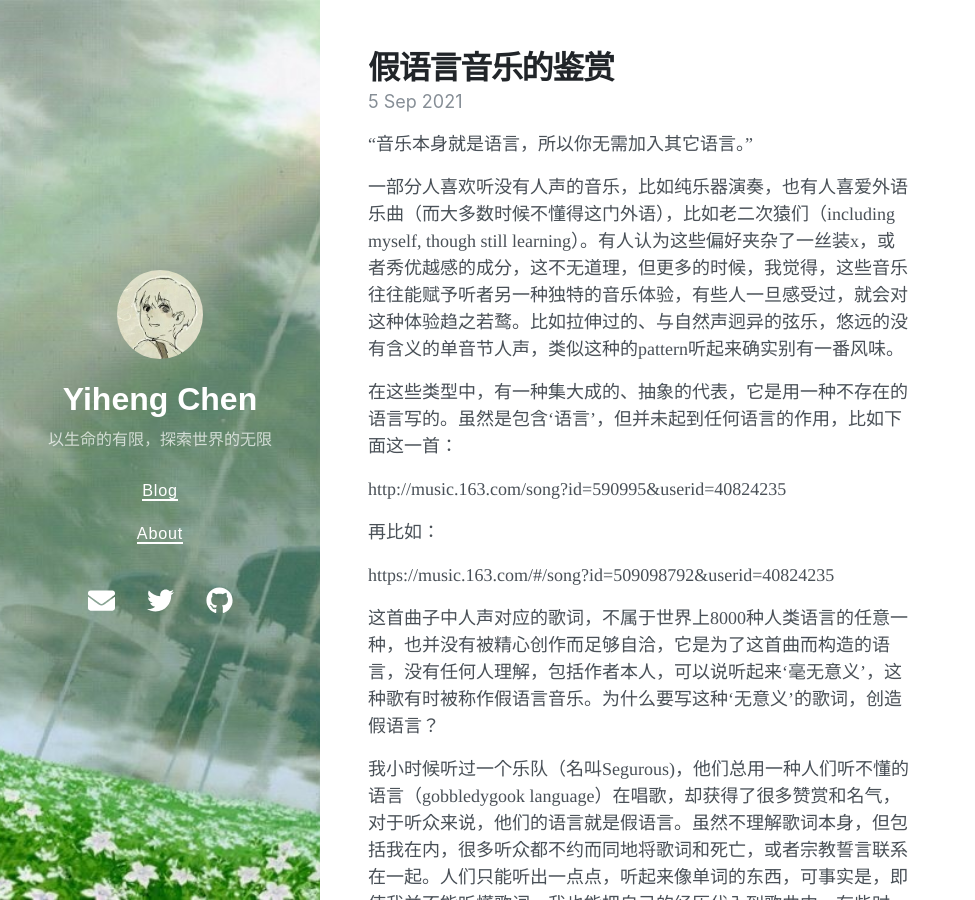
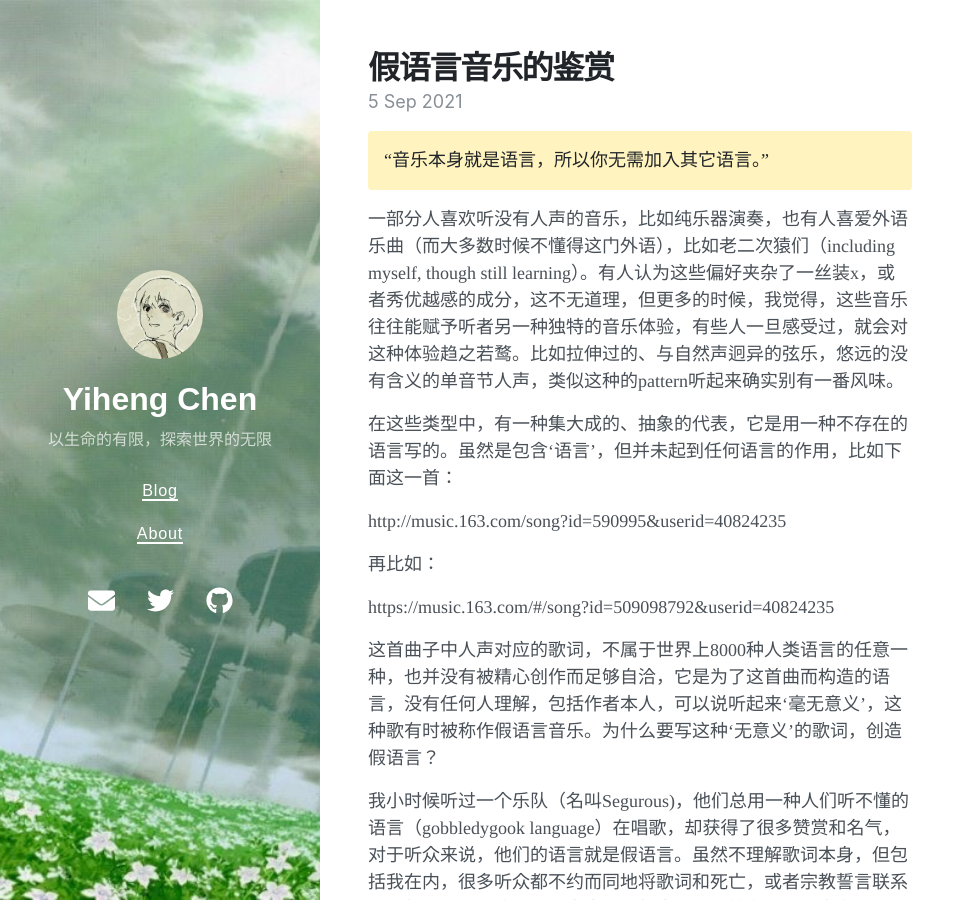
Before and after one commit to yihenc/yihenc.github.io, a Jekyll site: the page built from _posts/2021-09-05-music-appreciation.md, in a window 1280 px wide and 900 px high. Shown: the whole window, without its empty margins (0-975 px from the left). Built offline with Jekyll 4.4.1, drawn with Linux system fonts in a browser that asks for light colours; nearby versions of some CDN libraries.

Commit message:
Update 2021-09-05-music-appreciation.md

```diff
--- a/_posts/2021-09-05-music-appreciation.md
+++ b/_posts/2021-09-05-music-appreciation.md
@@ -6,6 +6,7 @@ date: 2021-09-05 15:32 +0800
 ---
 
 "音乐本身就是语言，所以你无需加入其它语言。"
+{: .message }
 
 
 一部分人喜欢听没有人声的音乐，比如纯乐器演奏，也有人喜爱外语乐曲（而大多数时候不懂得这门外语），比如老二次猿们（including myself, though still learning）。有人认为这些偏好夹杂了一丝装x，或者秀优越感的成分，这不无道理，但更多的时候，我觉得，这些音乐往往能赋予听者另一种独特的音乐体验，有些人一旦感受过，就会对这种体验趋之若鹜。比如拉伸过的、与自然声迥异的弦乐，悠远的没有含义的单音节人声，类似这种的pattern听起来确实别有一番风味。
```
